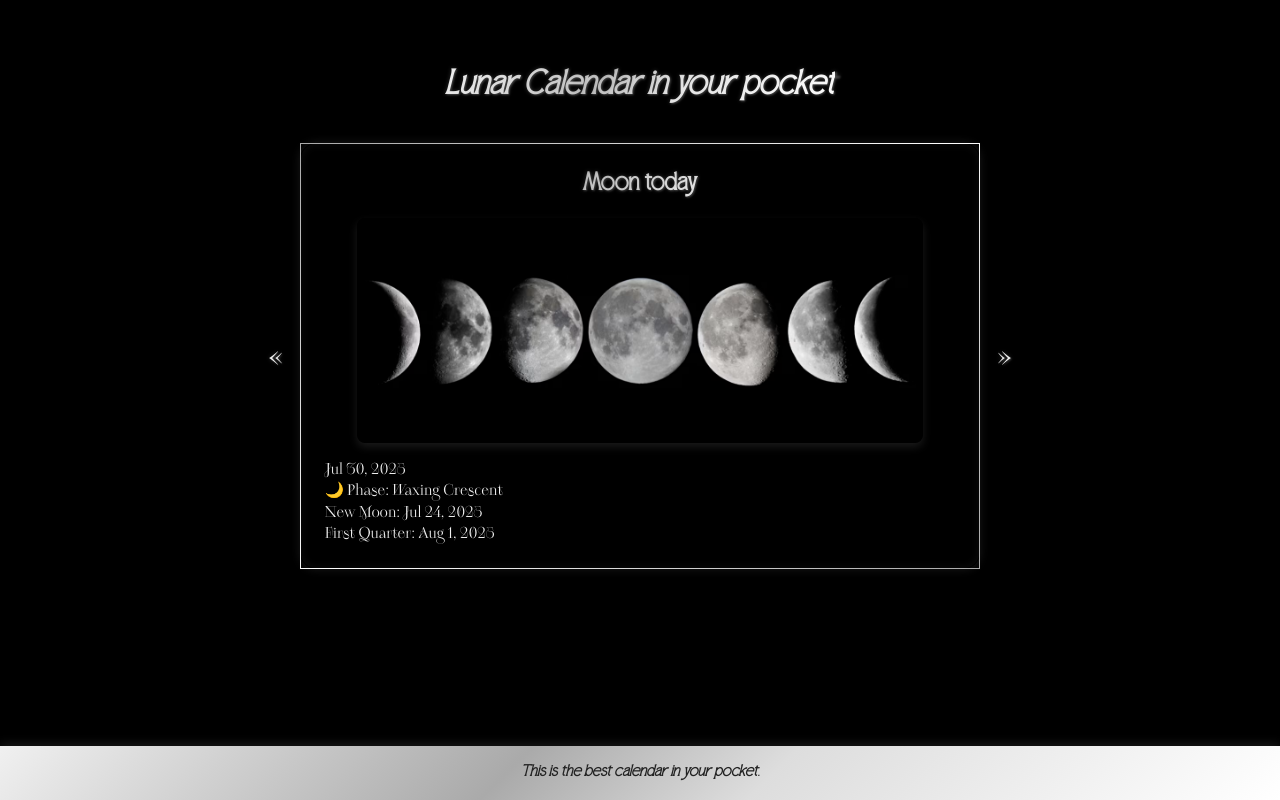
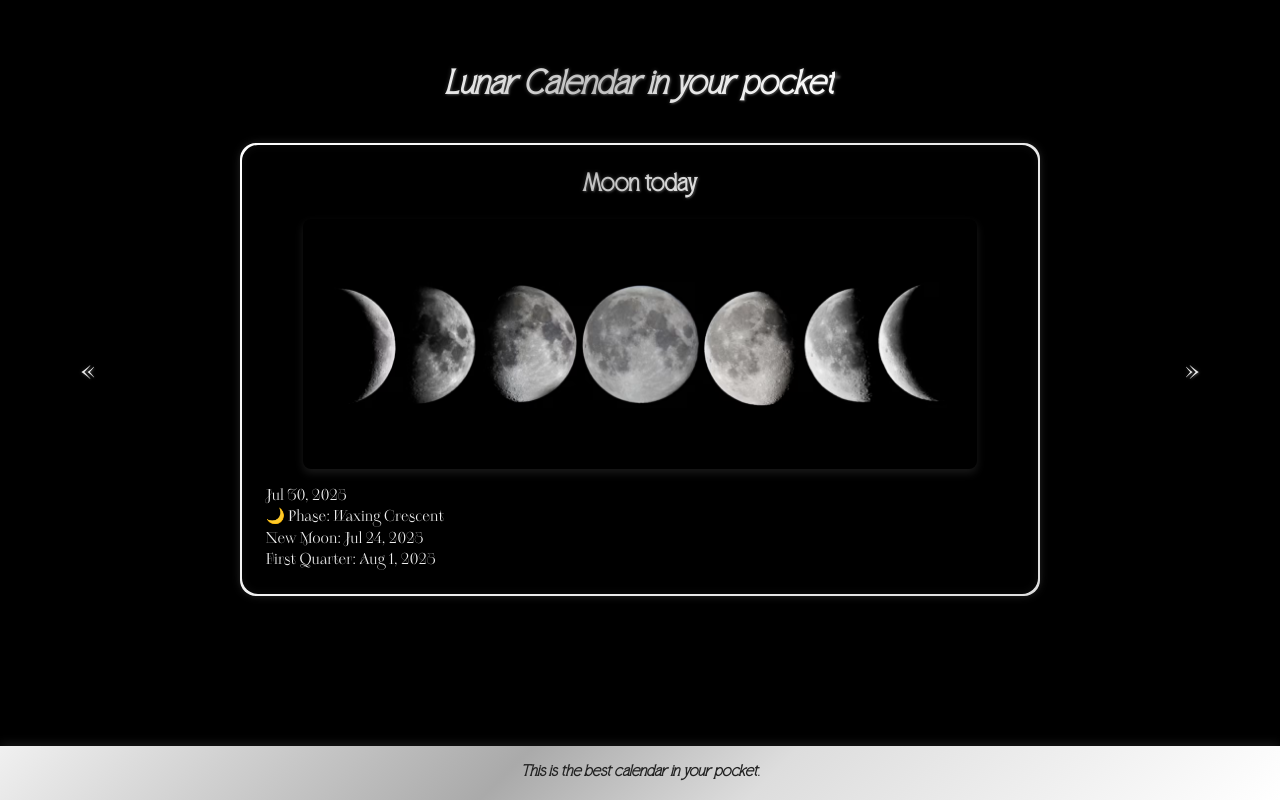
Before and after one commit to rumiantsevaa/lunar_majesty, a plain HTML site: page index.html in a window 1280 px wide. Drawn offline with Linux system fonts and the light colour scheme.

Commit message:
Update lunar_majesty.css

```diff
--- a/css/lunar_majesty.css
+++ b/css/lunar_majesty.css
@@ -11,7 +11,6 @@
   src: url('../fonts/kudry_weird-headline.otf') format('opentype');
 }
 
-/* Общие переменные */
 :root {
   --silver-light: #f0f0f0;
   --silver-mid: #ccc;
@@ -42,10 +41,9 @@ body {
   justify-content: start;
   min-height: 100vh;
   padding-top: 3rem;
-  padding-bottom: 5rem; /* Увеличено место для серебряного футера */
+  padding-bottom: 5rem;
 }
 
-/* Серебряный эффект */
 .silver-text {
   background: var(--silver-gradient);
   -webkit-background-clip: text;
@@ -54,7 +52,6 @@ body {
   text-shadow: var(--text-shadow);
 }
 
-/* Заголовок страницы */
 .main-title {
   font-size: 1.5rem;
   text-align: center;
@@ -64,24 +61,33 @@ body {
   font-weight: bold;
 }
 
-/* === Контейнер карточек === */
+/* === Обёртка карточки для белой рамки === */
+.carousel-card-wrapper {
+  background: linear-gradient(135deg, #ffffff, #dddddd);
+  padding: 2px;
+  border-radius: 1rem;
+  width: 90%;
+  max-width: 800px;
+  margin: 0 auto;
+  box-shadow: 0 0 10px rgba(255, 255, 255, 0.1);
+}
+
+/* Контейнер карточек */
 .carousel-container {
   position: relative;
-  width: 90%; /* ← изменено: ширина 90% экрана */
-  max-width: 100%; /* ← убрано фиксированное ограничение */
+  width: 90%;
+  max-width: 100%;
   display: flex;
   align-items: center;
   justify-content: center;
   margin-bottom: 2rem;
 }
 
-/* Сама карточка */
+/* Карточка */
 .carousel-card {
-  border: 0.7px solid transparent;
-  border-image: linear-gradient(145deg, #aaa, #fff, #aaa) 1;
+  background-color: #000;
   border-radius: 1rem;
-  overflow: hidden; /* ← добавлено: закругление белой рамки */
-  background-color: #000;
+  overflow: hidden;
   text-align: center;
   min-height: 400px;
   width: 100%;
@@ -100,7 +106,6 @@ body {
     inset 0 0 20px rgba(255, 255, 255, 0.1);
 }
 
-/* Название карточки */
 .card-title {
   font-size: 1.1rem;
   font-family: 'CardTitleFont', sans-serif;
@@ -108,11 +113,10 @@ body {
   font-weight: bold;
 }
 
-/* Картинка карточки */
 .card-image {
-  width: 90%; /* ← изменено: занимает 90% ширины карточки */
+  width: 90%;
   height: auto;
-  max-height: 250px; /* ← увеличено для большего изображения */
+  max-height: 250px;
   object-fit: contain;
   border-radius: 0.5rem;
   margin: 0 auto;
@@ -125,7 +129,6 @@ body {
   display: none;
 }
 
-/* Содержимое карточки */
 .card-content {
   font-size: 0.95rem;
   font-family: 'CardContentFont', sans-serif;
@@ -138,7 +141,6 @@ body {
   word-wrap: break-word;
 }
 
-/* Стрелки-кавычки */
 .arrow {
   background: none;
   border: none;
@@ -160,12 +162,10 @@ body {
 
 .arrow.left::before {
   content: '«';
-  display: inline-block;
 }
 
 .arrow.right::before {
   content: '»';
-  display: inline-block;
 }
 
 .arrow:hover {
@@ -186,7 +186,6 @@ body {
   transform: scale(0.95);
 }
 
-/* Футер - серебряный фон, черный текст */
 .site-footer {
   font-size: 0.7rem;
   font-family: 'CardTitleFont', sans-serif;
@@ -213,7 +212,6 @@ body {
   font-weight: bold;
 }
 
-/* Адаптивность */
 @media (max-width: 768px) {
   .carousel-container {
     width: 85%;
@@ -255,7 +253,6 @@ body {
   }
 }
 
-/* Анимация загрузки */
 @keyframes pulse {
   0%, 100% { opacity: 1; }
   50% { opacity: 0.7; }
```
